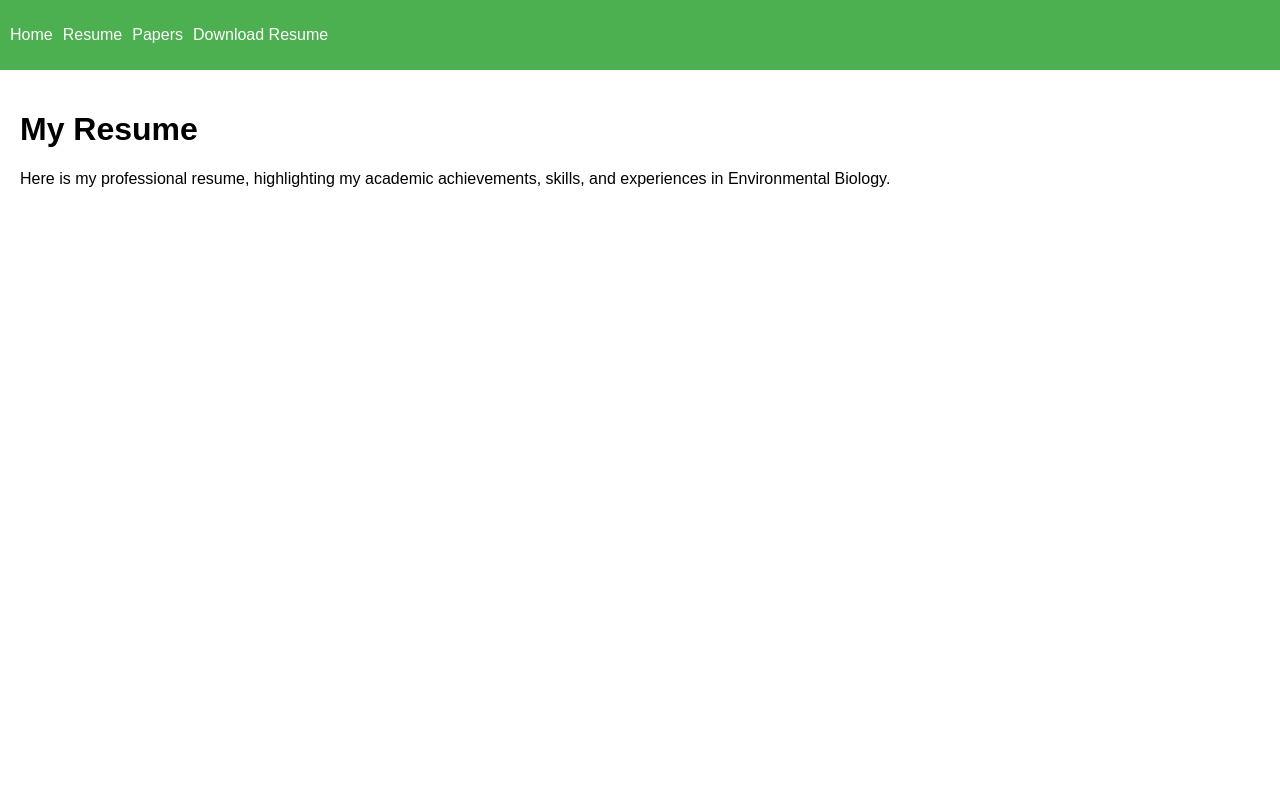
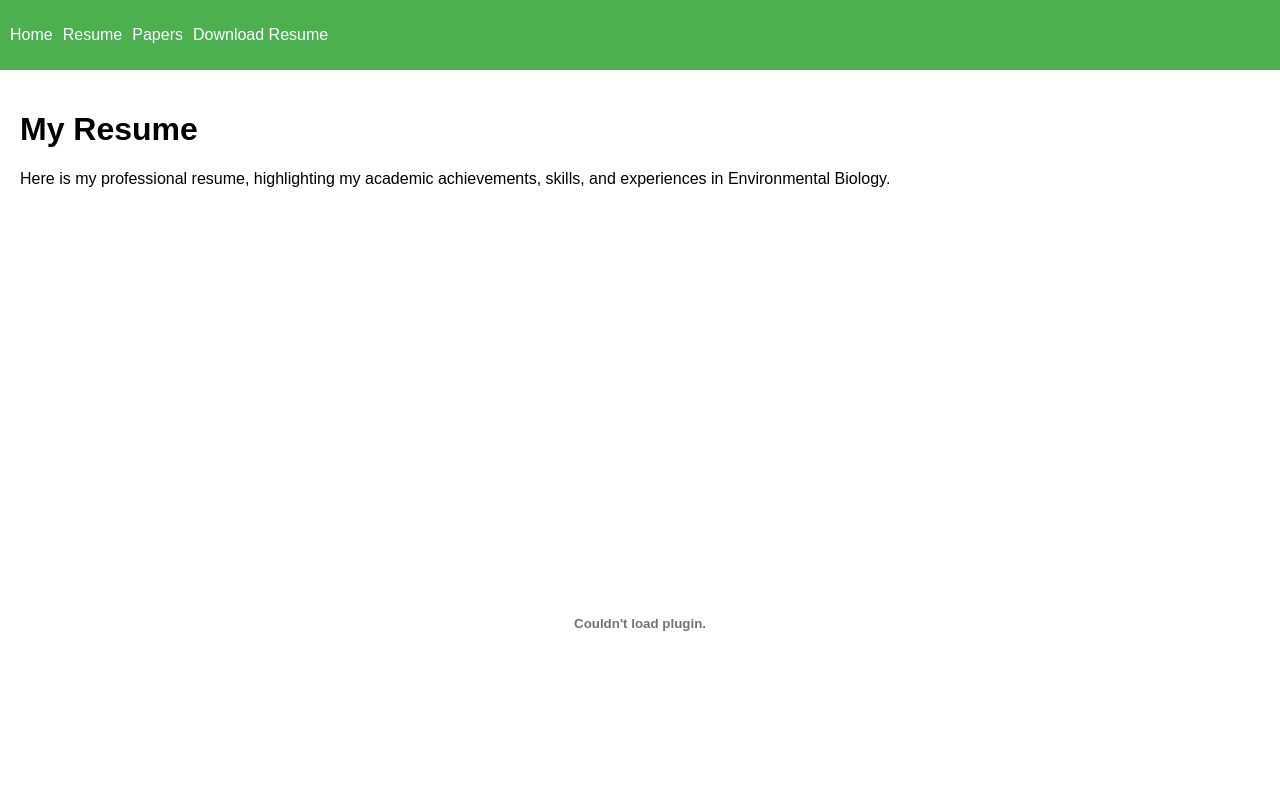
Before and after one commit to spaceshiptrip/saratorres-portfolio, a React (Create React App) app: page /saratorres-portfolio/resume in a window 1280 px wide. Shown: the top 800 px of the page. Built offline with nearby package versions, Linux system fonts and the light colour scheme.

Commit message:
make reactive

```diff
--- /dev/null
+++ b/src/components/Resume.css
@@ -0,0 +1,13 @@
+/* src/components/Resume.css */
+
+.resume-container {
+  width: 100%;
+  max-width: 1000px;
+  margin: 0 auto;
+}
+
+.resume-pdf {
+  width: 100%;
+  height: 100vh; /* Adjust height as needed */
+  border: none;
+}
--- a/src/components/Resume.js
+++ b/src/components/Resume.js
@@ -1,5 +1,6 @@
 // src/components/Resume.js
 import React from 'react';
+import './Resume.css';
 
 const Resume = () => {
   return (
@@ -8,8 +9,9 @@ const Resume = () => {
       <p>
         Here is my professional resume, highlighting my academic achievements, skills, and experiences in Environmental Biology.
       </p>
-      <embed src={`${process.env.PUBLIC_URL}/assets/resume.pdf`} width="800px" height="2100px" />
-      {/* Example of correct link if you are manually specifying paths */}
+      <div className="resume-container">
+        <embed src={`${process.env.PUBLIC_URL}/assets/resume.pdf`} className="resume-pdf" />
+      </div>
       <a href={`${process.env.PUBLIC_URL}/assets/resume.pdf`} target="_blank" rel="noopener noreferrer">
         Download Resume
       </a>
```
